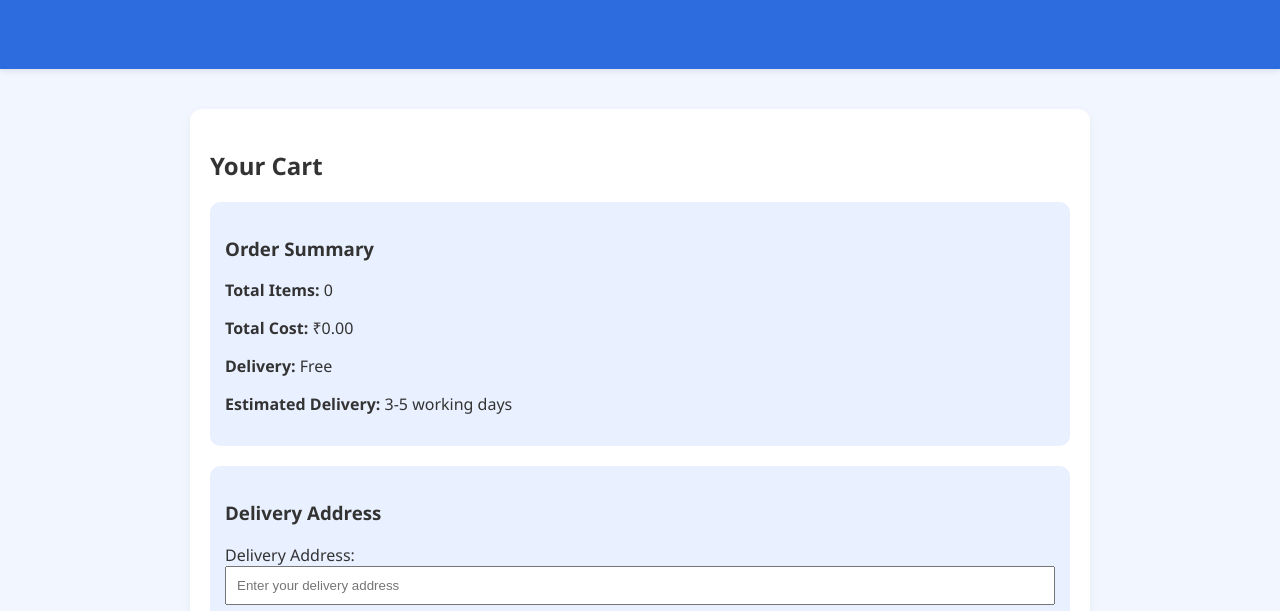
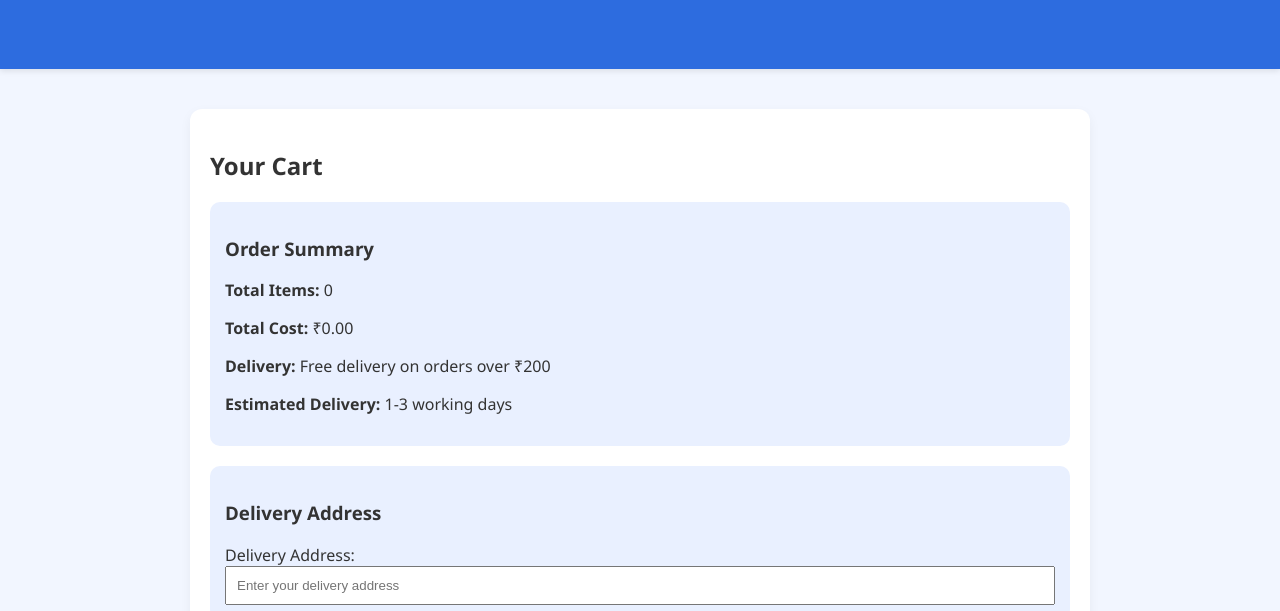
Before and after one commit to Akshay-Dudwadkar/pharmacy-management-system-with-admin-dashboard, a website: page public/order.html in a window 1280 px wide. Shown: the part 188-799 px from the top of the page. Drawn offline with Linux system fonts and the light colour scheme.

Commit message:
`Update order.html to reflect changes in delivery policy and estimated delivery time.`

```diff
--- a/public/order.html
+++ b/public/order.html
@@ -37,8 +37,8 @@
         <h3>Order Summary</h3>
         <p><strong>Total Items:</strong> <span id="totalItems">0</span></p>
         <p><strong>Total Cost:</strong> ₹<span id="totalCost">0.00</span></p>
-        <p><strong>Delivery:</strong> Free</p>
-        <p><strong>Estimated Delivery:</strong> 3-5 working days</p>
+        <p><strong>Delivery:</strong> Free delivery on orders over ₹200</p>
+        <p><strong>Estimated Delivery:</strong> 1-3 working days</p>
       </div>
 
       <div class="address-section">
```
